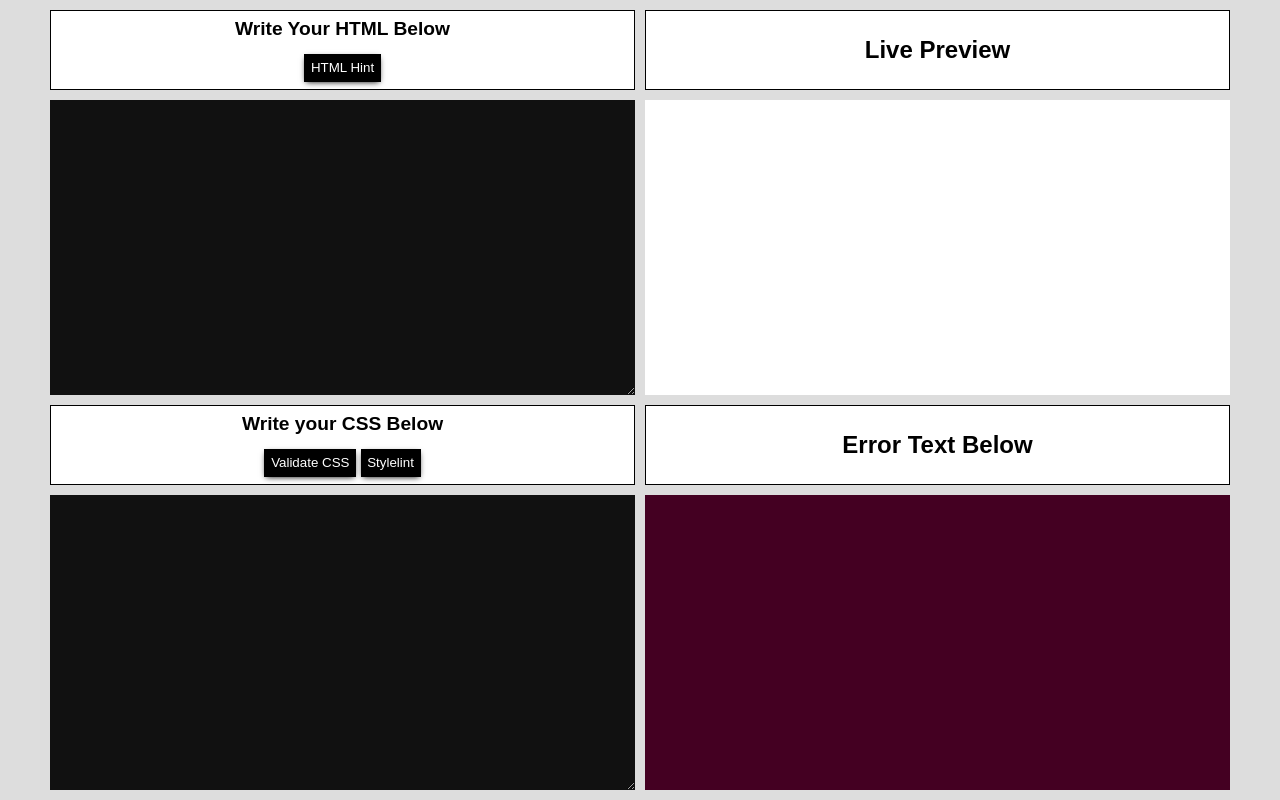
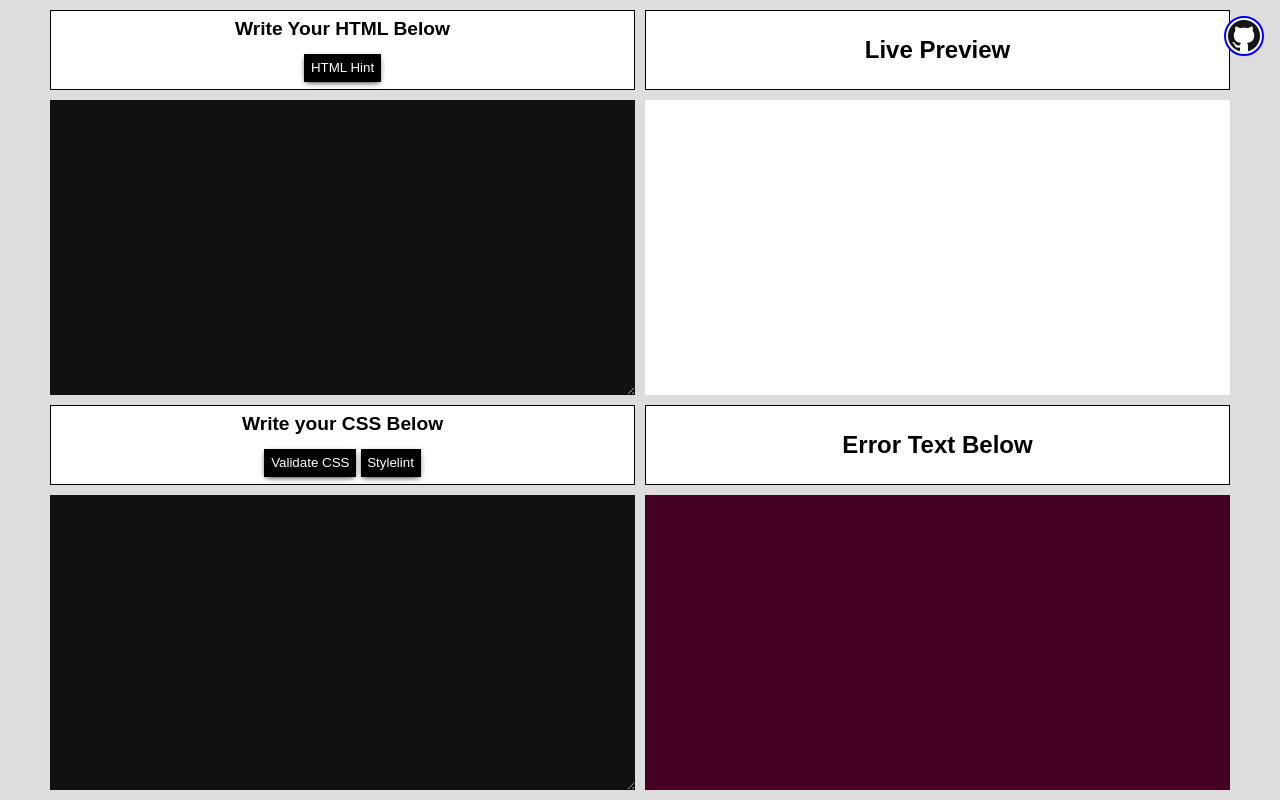
Before and after one commit to short-matthew-f/html_css_linting_playground, a website: page public/index.html in a window 1280 px wide. Drawn offline with Linux system fonts and the light colour scheme.

Commit message:
adds link to github

```diff
--- a/public/index.html
+++ b/public/index.html
@@ -33,6 +33,11 @@
       </div>
       <div id="error"></div>
     </div>
+    <div id="github-link">
+      <a href="https://github.com/short-matthew-f/html_css_linting_playground" target="_blank">
+        <img src="GitHub-Mark-64px.png" />
+      </a>
+    </div>
 
     <script src="app.js"></script>
   </body>
--- a/public/styles.css
+++ b/public/styles.css
@@ -117,3 +117,25 @@ button {
   overflow-y: scroll;
   padding: 1em;
 }
+
+#github-link {
+  position: fixed;
+  top: 16px;
+  right: 16px;
+}
+
+#github-link a {
+  display: block;
+  width: 40px;
+  height: 40px;
+  padding: 2px;
+  background: white;
+  border-radius: 50%;
+  border: 2px solid blue;
+}
+
+#github-link img {
+  display: block;
+  width: 32px;
+  height: 32px;
+}
```
Also changed, not shown: public/GitHub-Mark-64px.png (added).
